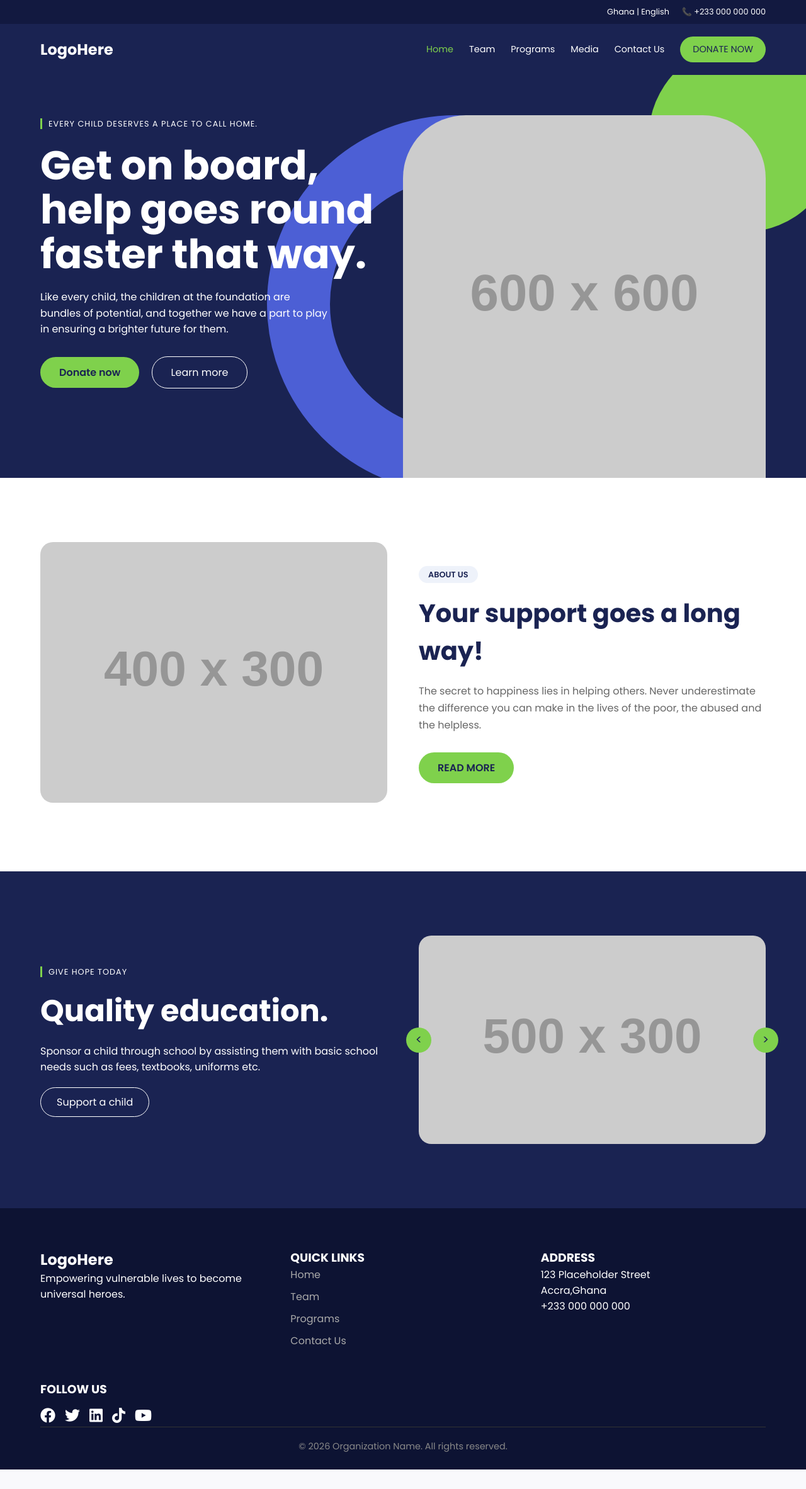
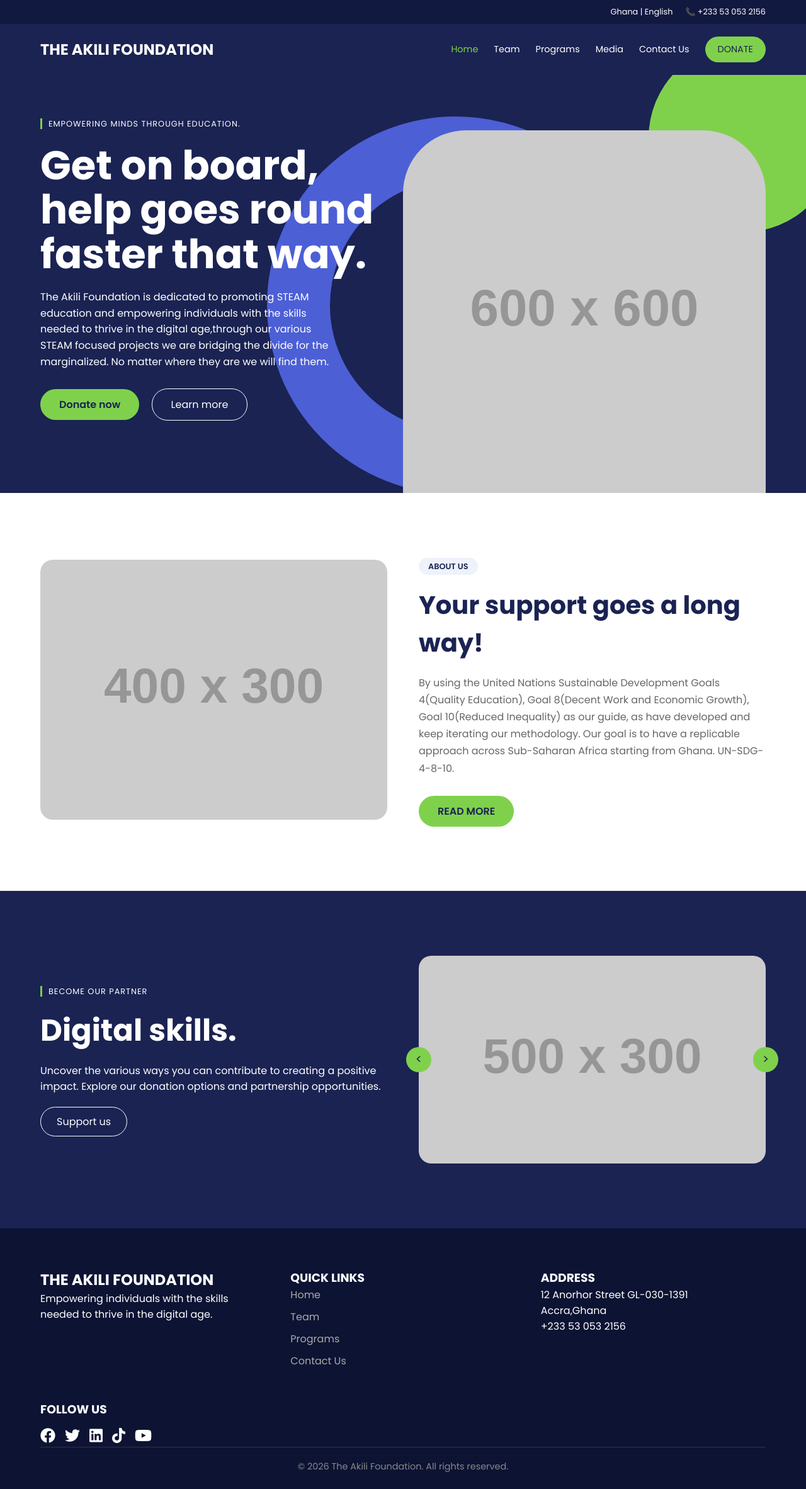
Before and after one commit to OpponwaaAmoabengForson/Akili-foundation-, a plain HTML site: page index.html in a window 1280 px wide. Shown: the whole page at 63% size. Before the commit the page ends 2334 px from the top, so only its background shows below. Drawn offline with Linux system fonts and the light colour scheme; placeholder pictures from the web are drawn by us.

Commit message:
Added real details

```diff
--- a/index.html
+++ b/index.html
@@ -3,25 +3,25 @@
 <head>
     <meta charset="UTF-8">
     <meta name="viewport" content="width=device-width, initial-scale=1.0">
-    <title>Home - Organization Prototype</title>
+    <title>THE AKILI FOUNDATION</title>
     <link rel="stylesheet" href="style.css">
     <link href="https://fonts.googleapis.com/css2?family=Poppins:wght@300;400;600;700&display=swap" rel="stylesheet">
 </head><link rel="stylesheet" href="https://cdnjs.cloudflare.com/ajax/libs/font-awesome/6.4.2/css/all.min.css">
 <body>
     <div class="top-bar">
         <span>Ghana | English</span>
-        <span>📞 +233 000 000 000</span>
+        <span>📞 +233 53 053 2156</span>
     </div>
 
     <header class="navbar">
-        <div class="logo"><h2>LogoHere</h2></div>
+        <div class="logo"><h2>THE AKILI FOUNDATION</h2></div>
         <nav class="nav-links">
             <a href="index.html" class="active-link">Home</a>
             <a href="team.html">Team</a>
             <a href="programs.html">Programs</a>
             <a href="media.html">Media</a>
             <a href="contact.html">Contact Us</a>
-            <a href="#" class="btn-donate">DONATE NOW</a>
+            <a href="#" class="btn-donate">DONATE</a>
         </nav>
         <div class="hamburger" id="hamburger">
             <span></span><span></span><span></span>
@@ -31,9 +31,9 @@
     <main>
         <section id="hero" class="hero-section">
             <div class="hero-content">
-                <span class="tagline">EVERY CHILD DESERVES A PLACE TO CALL HOME.</span>
+                <span class="tagline">EMPOWERING MINDS THROUGH EDUCATION.</span>
                 <h1>Get on board, help goes round faster that way.</h1>
-                <p>Like every child, the children at the foundation are bundles of potential, and together we have a part to play in ensuring a brighter future for them.</p>
+                <p>The Akili Foundation is dedicated to promoting STEAM education and empowering individuals with the skills needed to thrive in the digital age,through our various STEAM focused projects we are bridging the divide for the marginalized. No matter where they are we will find them.</p>
                 <div class="hero-buttons">
                     <a href="#" class="btn-primary">Donate now</a>
                     <a href="programs.html" class="btn-secondary">Learn more</a>
@@ -53,17 +53,17 @@
             <div class="about-content">
                 <span class="section-label">ABOUT US</span>
                 <h2>Your support goes a long way!</h2>
-                <p>The secret to happiness lies in helping others. Never underestimate the difference you can make in the lives of the poor, the abused and the helpless.</p>
+                <p>By using the United Nations Sustainable Development Goals 4(Quality Education), Goal 8(Decent Work and Economic Growth), Goal 10(Reduced Inequality) as our guide, as have developed and keep iterating our methodology. Our goal is to have a replicable approach across Sub-Saharan Africa starting from Ghana. UN-SDG-4-8-10.</p>
                 <a href="team.html" class="btn-primary">READ MORE</a>
             </div>
         </section>
 
         <section id="impact" class="impact-section">
             <div class="impact-content">
-                <span class="tagline">GIVE HOPE TODAY</span>
-                <h2>Quality education.</h2>
-                <p>Sponsor a child through school by assisting them with basic school needs such as fees, textbooks, uniforms etc.</p>
-                <a href="#" class="btn-outline">Support a child</a>
+                <span class="tagline">BECOME OUR PARTNER</span>
+                <h2>Digital skills.</h2>
+                <p>Uncover the various ways you can contribute to creating a positive impact. Explore our donation options and partnership opportunities.</p>
+                <a href="#" class="btn-outline">Support us</a>
             </div>
             <div class="impact-carousel">
                 <button class="carousel-btn prev" id="prevBtn">&lt;</button>
@@ -76,8 +76,8 @@
     <footer>
         <div class="footer-container">
             <div class="footer-brand">
-                <h2>LogoHere</h2>
-                <p>Empowering vulnerable lives to become universal heroes.</p>
+                <h2>THE AKILI FOUNDATION</h2>
+                <p>Empowering individuals with the skills needed to thrive in the digital age.</p>
             </div>
             <div class="footer-links">
                 <h3>QUICK LINKS</h3>
@@ -88,20 +88,20 @@
             </div>
             <div class="footer-contact">
                 <h3>ADDRESS</h3>
-                <p>123 Placeholder Street<br>Accra,Ghana<br>+233 000 000 000</p>
+                <p>12 Anorhor Street GL-030-1391<br>Accra,Ghana<br>+233 53 053 2156</p>
             </div>
         </div>
         <div class="footer-social">
     <h3>FOLLOW US</h3> <div class="social-icons">
-        <a href="https://www.facebook.com/your-foundation-page" target="_blank"><i class="fab fa-facebook"></i></a>
-        <a href="https://twitter.com/your-handle" target="_blank"><i class="fab fa-twitter"></i></a>
-        <a href="https://www.linkedin.com/company/your-foundation" target="_blank"><i class="fab fa-linkedin"></i></a>
-        <a href="https://www.tiktok.com/@your-handle" target="_blank"><i class="fab fa-tiktok"></i></a>
-        <a href="https://www.youtube.com/@your-channel" target="_blank"><i class="fab fa-youtube"></i></a>
+        <a href="https://www.facebook.com/profile.php?id=61557404831074" target="_blank"><i class="fab fa-facebook"></i></a>
+        <a href="https://m.x.com/AkiliFdn?launch_app_store=true" target="_blank"><i class="fab fa-twitter"></i></a>
+        <a href="https://www.linkedin.com/company/the-akili-foundation/" target="_blank"><i class="fab fa-linkedin"></i></a>
+        <a href="http://tiktok.com/@the.akili.foundation" target="_blank"><i class="fab fa-tiktok"></i></a>
+        <a href="https://www.youtube.com/channel/UC5MDMdgK_dvP2XlQtmtRE_w" target="_blank"><i class="fab fa-youtube"></i></a>
     </div>
 </div>
         <div class="footer-bottom">
-            <p>&copy; 2026 Organization Name. All rights reserved.</p>
+            <p>&copy; 2026 The Akili Foundation. All rights reserved.</p>
         </div>
     </footer>
     <script src="script.js"></script>
--- a/style.css
+++ b/style.css
@@ -418,7 +418,3 @@ padding: 5px 15px;
     font-size: 1.5rem;
     transition: color 0.3s;
 }
-
-.social-icons a:hover {
-    color: var(--lime-green);
-}
```
Also changed, not shown: team.html (+15 -8 lines), jull.jpg (added).
